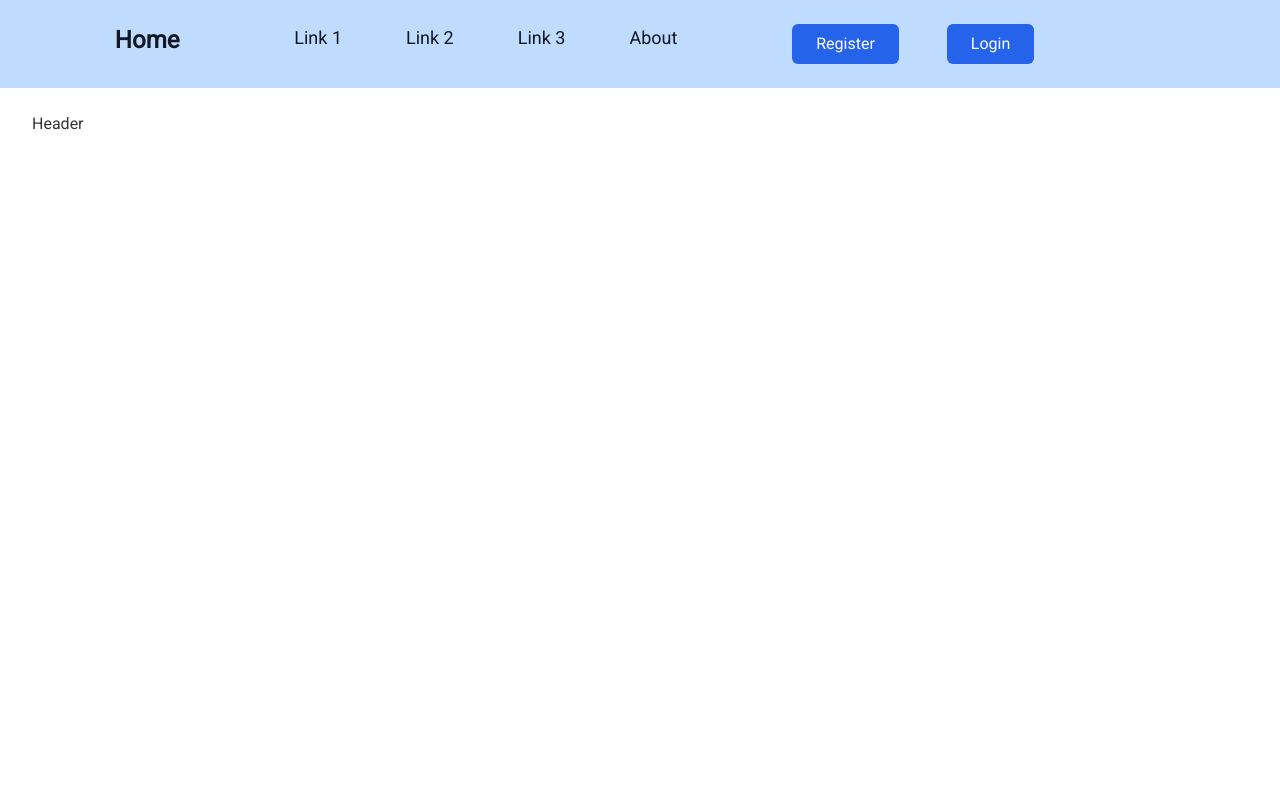
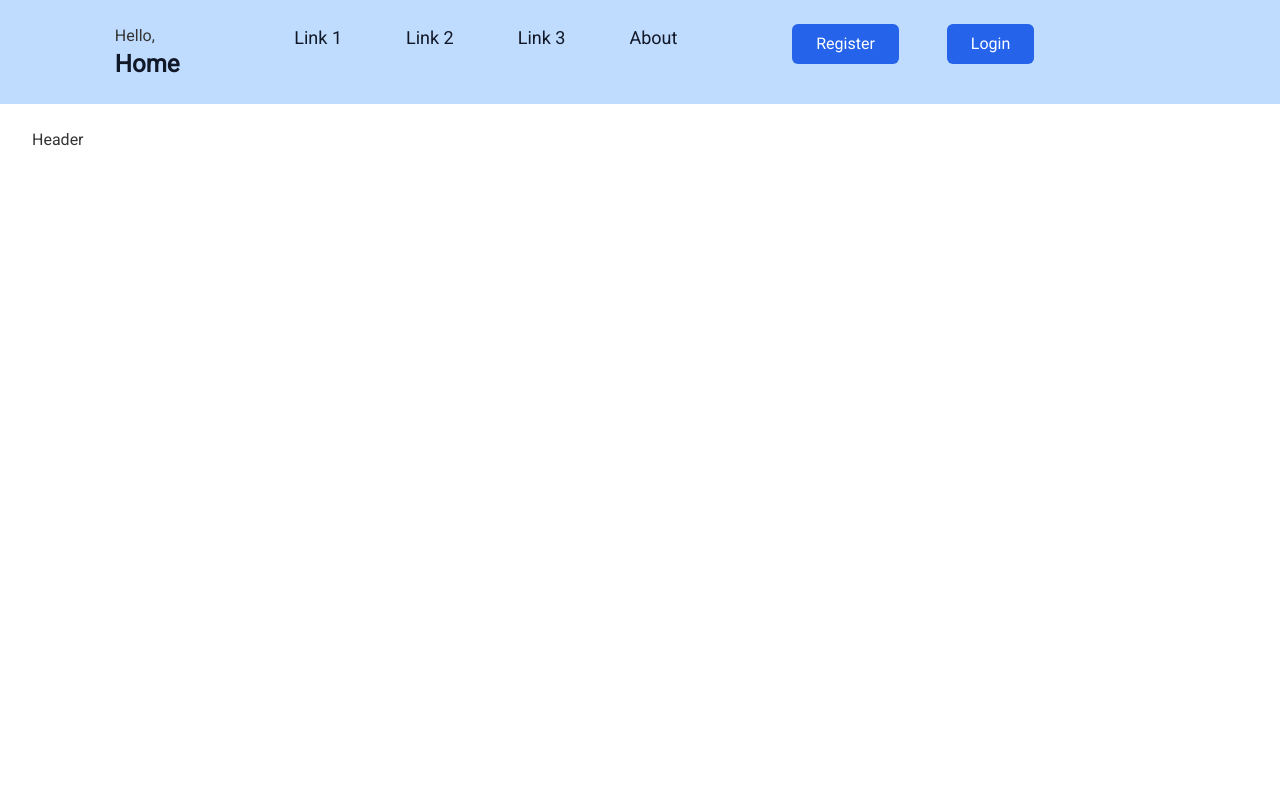
Before and after one commit to parischaralampidis3/langbox, a React (Create React App) app in the folder frontend/my-client/: page / in a window 1280 px wide. Shown: the top 800 px of the page. Built offline with nearby package versions, Linux system fonts and the light colour scheme.

Commit message:
display username at the navigation bar

```diff
--- a/frontend/my-client/src/Layout/Navigation.js
+++ b/frontend/my-client/src/Layout/Navigation.js
@@ -1,9 +1,19 @@
-import React, { useState } from 'react';
+import React, { useState, useContext } from 'react';
 import Hamburger from './Hamburger';
 import MobileMenu from './MobileMenu';
 
+import { FontAwesomeIcon } from '@fortawesome/react-fontawesome';
+import { faArrowRightFromBracket } from '@fortawesome/free-solid-svg-icons';
+
+import AuthContext from "../Context/auth/authContext"
 
 const  Navigation = () => {
+
+    const authContext = useContext(AuthContext);
+
+    const { isAuthenticated, logout, user } = authContext;
+
+
     const navigation = [
         { link: '#', text: 'Link 1' },
         { link: '#', text: 'Link 2' },
@@ -13,11 +23,34 @@ const  Navigation = () => {
     const [open, setOpen] = useState(false);
     const toggle = () => setOpen(!open)
 
+
+    const authLinks = (
+        <div>
+        <li>Hello,{user && user.username}</li>
+        <li>
+            <a href="#">
+                <FontAwesomeIcon icon={faArrowRightFromBracket} className="absolute p-6 text-gray-400 " />
+            </a>
+        </li>
+        </div>
+    )
+
+    const guestLinks = (
+        <div>
+            <li>Hello,{user && user.username}</li>
+        </div>
+    )
+
     return (
         <div className="bg-blue-200">
             <div className="container mx-auto">
                 <nav className='flex  justify-evenly py-6'>
                     <ul>
+
+
+                    {isAuthenticated?authLinks:guestLinks}
+
+
                         <li><a className="text-2xl font-bold text-gray-900" href="/">Home</a></li>
                     </ul>
                     <ul className='hidden md:flex block menu-links '>
```
